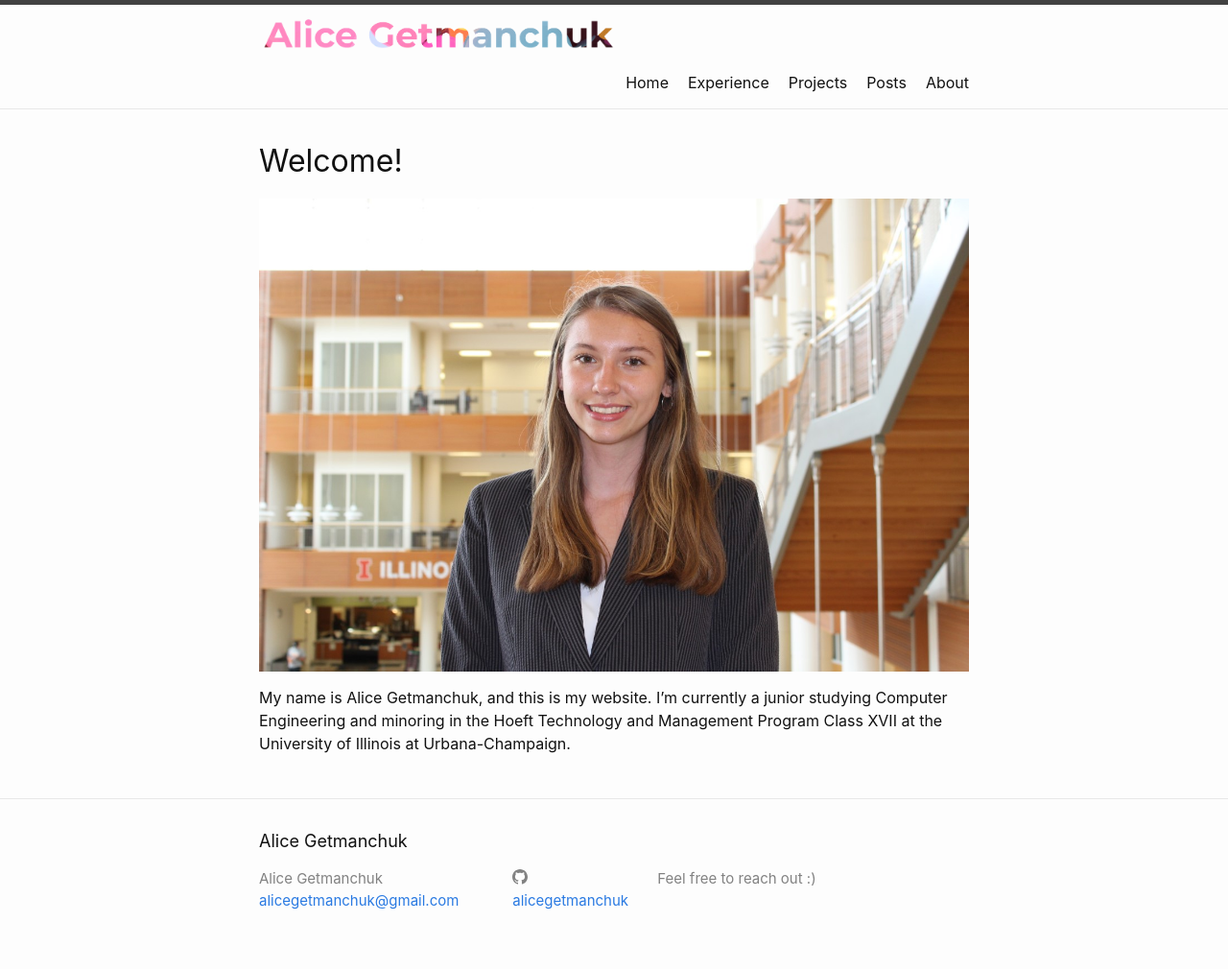
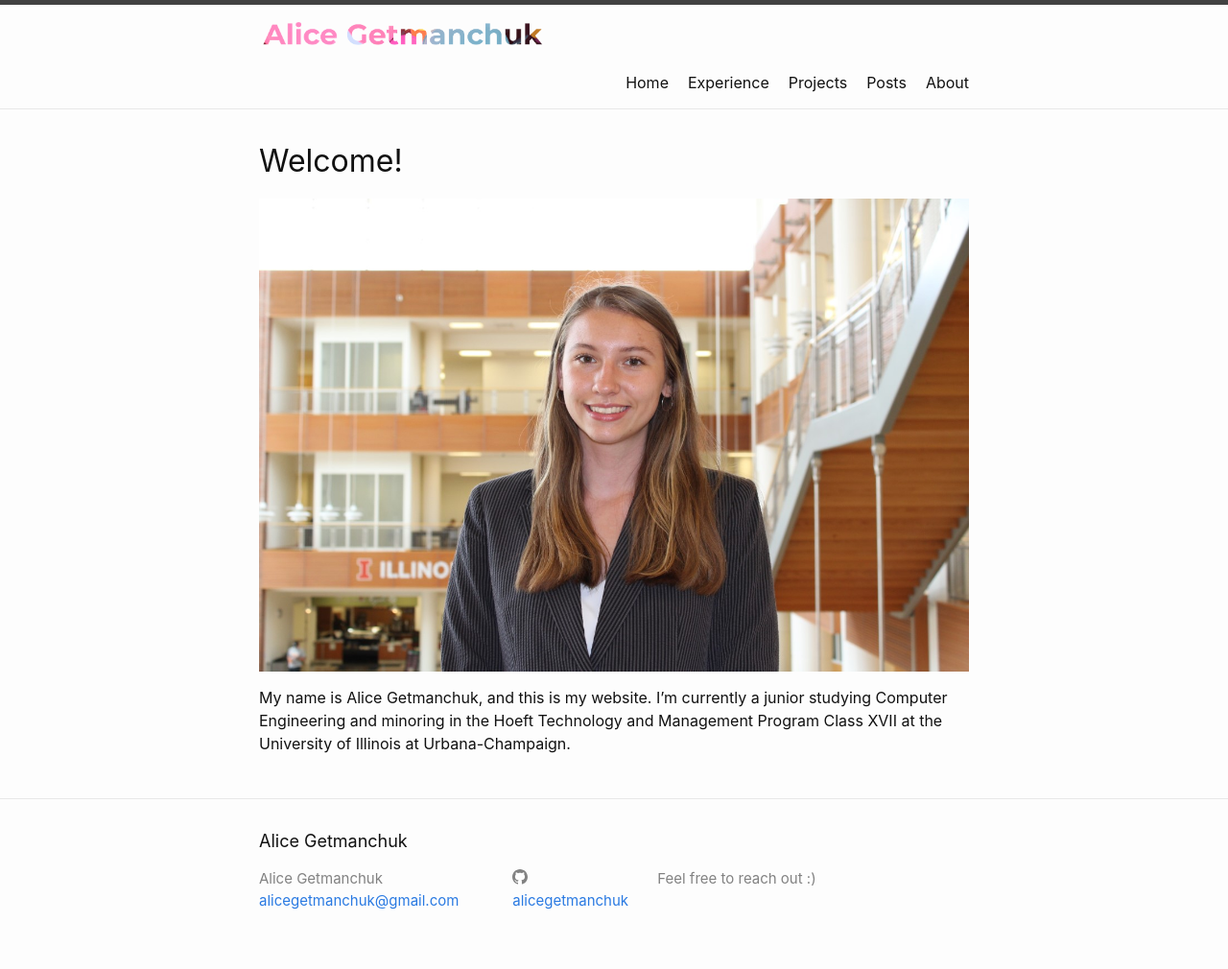
Before and after one commit to alicegetmanchuk/alicegetmanchuk.github.io, a Jekyll site: the page built from index.md, in a window 1280 px wide. Shown: the whole page at 96% size. Built offline with Jekyll 4.4.1, drawn with Linux system fonts in a browser that asks for light colours.

Commit message:
reducing size of logo

```diff
--- a/_includes/header.html
+++ b/_includes/header.html
@@ -4,7 +4,7 @@
     {%- assign default_paths = site.pages | map: "path" -%}
     {%- assign page_paths = site.header_pages | default: default_paths -%}
     <!-- <a class="site-title" rel="author" href="{{ "/" | relative_url }}">{{ site.title | escape }}</a> -->
-    <a class="site-title" href="{{ "/" | relative_url }}"><img src="https://github.com/alicegetmanchuk/alicegetmanchuk.github.io/blob/main/_media/header_logo_one.png?raw=true" width=50% height=50%></a>
+    <a class="site-title" href="{{ "/" | relative_url }}"><img src="https://github.com/alicegetmanchuk/alicegetmanchuk.github.io/blob/main/_media/header_logo_one.png?raw=true" width=40% height=40%></a>
 
 
     {%- if page_paths -%}
```
